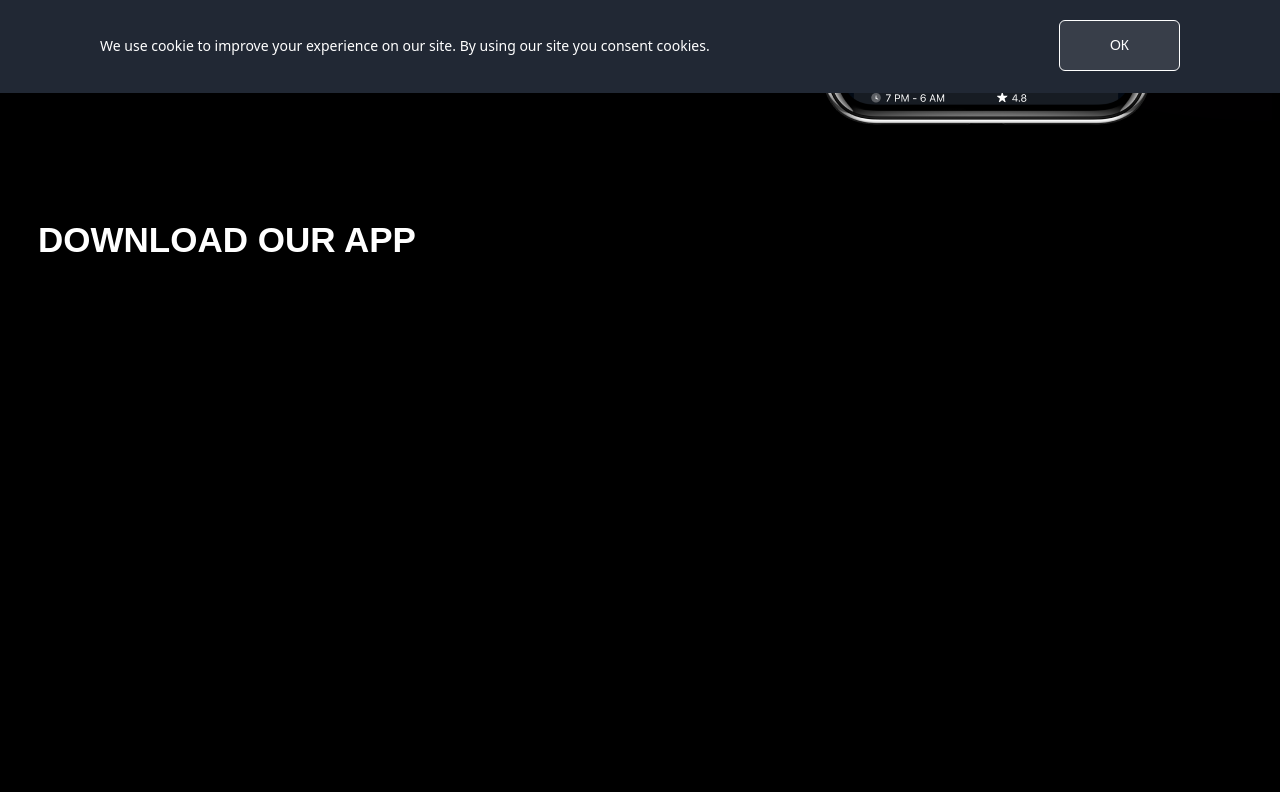
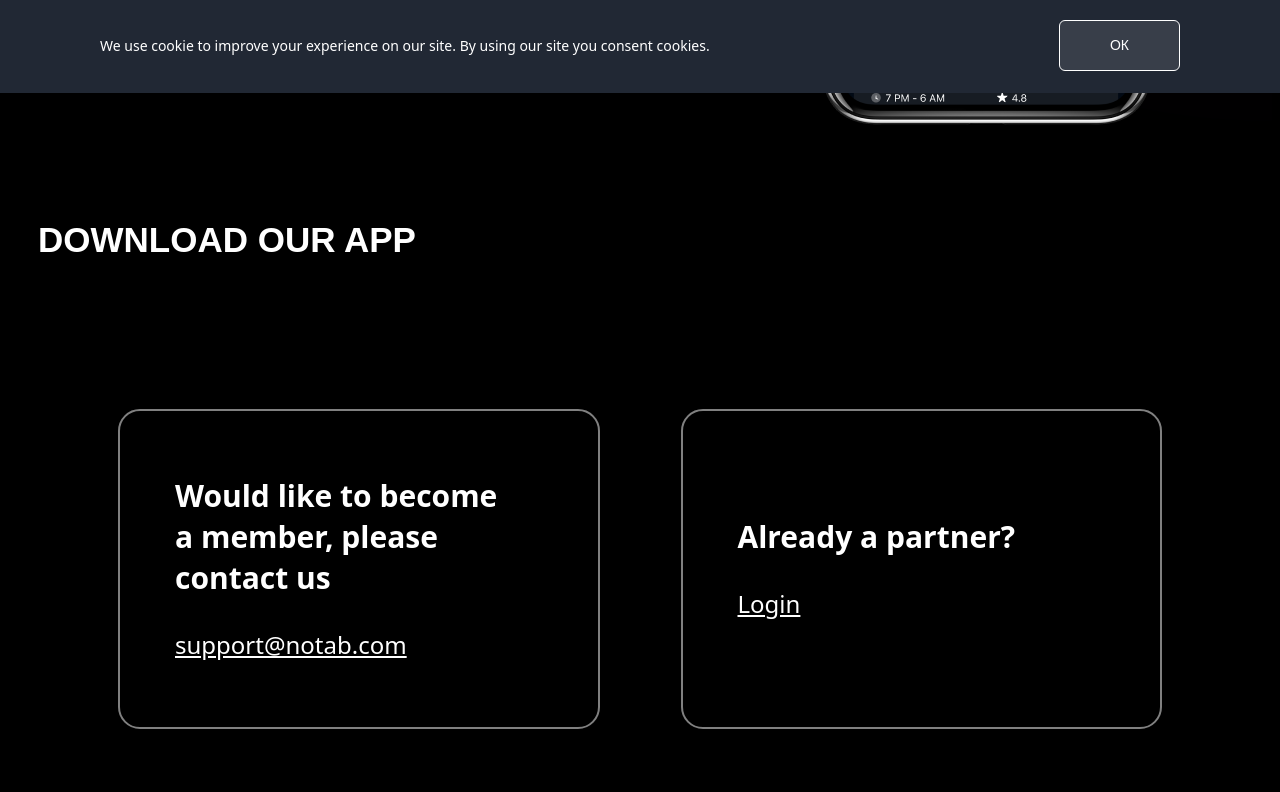
Before and after one commit to Ilya-Begalko/Purrweb-TestTask, a plain HTML site: page landing/index.html in a window 1280 px wide. Shown: the part 707-1499 px from the top of the page. Before the commit the page ends 1064 px from the top, so only its background shows below. Drawn offline with Linux system fonts and the light colour scheme.

Commit message:
Made a block with partnership

```diff
--- a/landing/index.html
+++ b/landing/index.html
@@ -42,6 +42,26 @@
         </div>
     </div>
 </section>
+
+<section class="partnership">
+    <div class="container">
+        <div class="partnership__cover">
+            <div class="partnership__block">
+                <span class="partnership__text">
+                    Would like to become<br>a member, please<br>contact us<br>
+                    <a href="" class="partnership__link">support@notab.com</a>
+                </span>
+            </div>
+            <div class="partnership__block">
+                <span class="partnership__text">
+                    Already a partner?<br>
+                        <a href="" class="partnership__link">Login</a>
+                </span>
+            </div>
+        </div>
+    </div>
+</section>
+
 <script src="js/cookies.js"></script>
 </body>
 </html>
--- a/landing/styles/sass/style.scss
+++ b/landing/styles/sass/style.scss
@@ -9,7 +9,7 @@ body {
 // 1 - COOKIES
 // 2 - HEADER
 // 3 - START CONTENT
-//
+// 4 - PARTNERSHIP
 //
 //
 //
@@ -111,6 +111,7 @@ body {
     line-height: 19px;
     text-align: center;
     text-transform: uppercase;
+
     &:hover {
       background-color: rgba(255, 255, 255, 0.3);
     }
@@ -267,3 +268,46 @@ body {
     }
   }
 }
+
+// 4 PARTNERSHIP //
+
+.partnership {
+  padding: 60px 0;
+
+  &__cover {
+    padding: 0 80px;
+    display: grid;
+    grid-template-columns: 1fr 1fr;
+    grid-gap: 81px;
+  }
+
+  &__block {
+    padding: 64px 55px;
+    display: flex;
+    flex-wrap: wrap;
+    align-content: center;
+    border: 2px solid rgba(255, 255, 255, 0.5);
+    border-radius: 22px;
+  }
+
+  &__text {
+    flex-basis: 100%;
+    font-weight: 700;
+    font-size: 30px;
+    line-height: 41px;
+    color: #FFFFFF;
+  }
+
+  &__link {
+    display: inline-block;
+    margin-top: 30px;
+    font-weight: 400;
+    font-size: 24px;
+    line-height: 33px;
+    text-decoration-line: underline;
+    color: #FFFFFF;
+    &:hover {
+      opacity: 0.5;
+    }
+  }
+}
```
Also changed, not shown: landing/styles/css/style.css, 1 other file.
